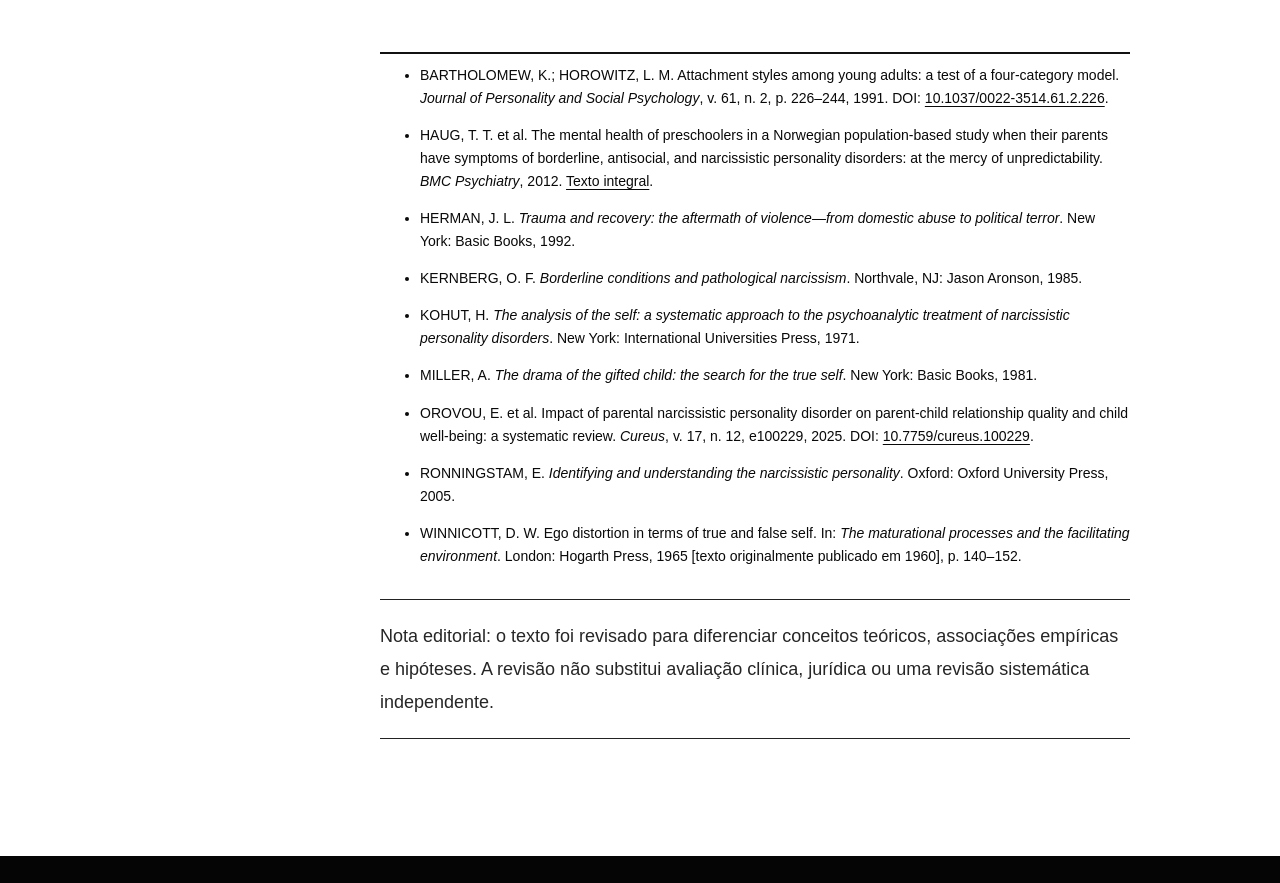
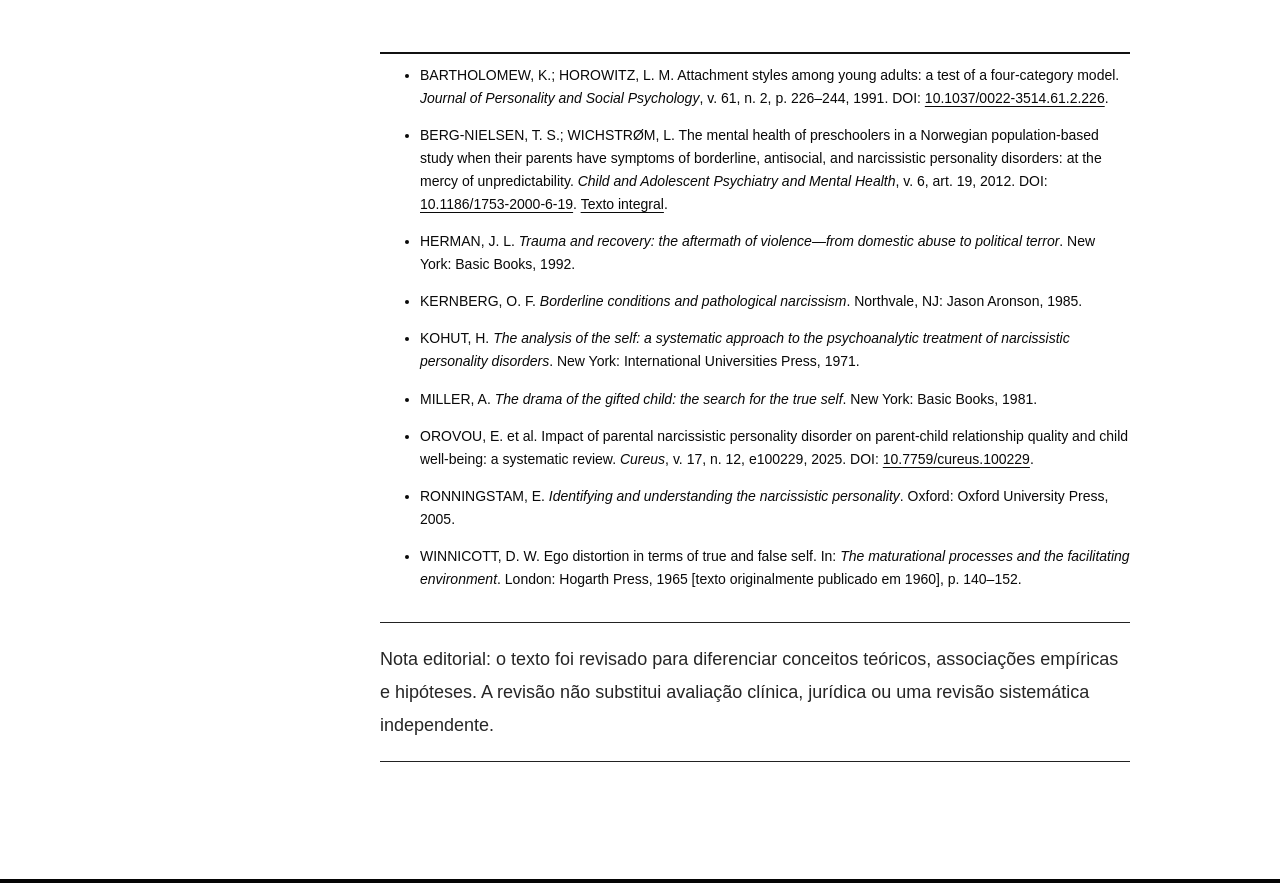
Before and after one commit to nariellysantoswork-hue/Narielly-Santos, a plain HTML site: page artigos/narcisismo-parental-autonomia-emocional/index.html in a window 1280 px wide. Shown: the part 6508-7391 px from the top of the page. Drawn offline with Linux system fonts and the light colour scheme.

Commit message:
Completa referência do estudo norueguês

```diff
--- a/artigos/narcisismo-parental-autonomia-emocional/index.html
+++ b/artigos/narcisismo-parental-autonomia-emocional/index.html
@@ -74,7 +74,7 @@
 <section id="referencias"><h2>Referências</h2>
 <ul class="references">
 <li>BARTHOLOMEW, K.; HOROWITZ, L. M. Attachment styles among young adults: a test of a four-category model. <em>Journal of Personality and Social Psychology</em>, v. 61, n. 2, p. 226–244, 1991. DOI: <a href="https://doi.org/10.1037/0022-3514.61.2.226" target="_blank" rel="noopener">10.1037/0022-3514.61.2.226</a>.</li>
-<li>HAUG, T. T. et al. The mental health of preschoolers in a Norwegian population-based study when their parents have symptoms of borderline, antisocial, and narcissistic personality disorders: at the mercy of unpredictability. <em>BMC Psychiatry</em>, 2012. <a href="https://pmc.ncbi.nlm.nih.gov/articles/PMC3464890/" target="_blank" rel="noopener">Texto integral</a>.</li>
+<li>BERG-NIELSEN, T. S.; WICHSTRØM, L. The mental health of preschoolers in a Norwegian population-based study when their parents have symptoms of borderline, antisocial, and narcissistic personality disorders: at the mercy of unpredictability. <em>Child and Adolescent Psychiatry and Mental Health</em>, v. 6, art. 19, 2012. DOI: <a href="https://doi.org/10.1186/1753-2000-6-19" target="_blank" rel="noopener">10.1186/1753-2000-6-19</a>. <a href="https://pmc.ncbi.nlm.nih.gov/articles/PMC3464890/" target="_blank" rel="noopener">Texto integral</a>.</li>
 <li>HERMAN, J. L. <em>Trauma and recovery: the aftermath of violence—from domestic abuse to political terror</em>. New York: Basic Books, 1992.</li>
 <li>KERNBERG, O. F. <em>Borderline conditions and pathological narcissism</em>. Northvale, NJ: Jason Aronson, 1985.</li>
 <li>KOHUT, H. <em>The analysis of the self: a systematic approach to the psychoanalytic treatment of narcissistic personality disorders</em>. New York: International Universities Press, 1971.</li>
```
